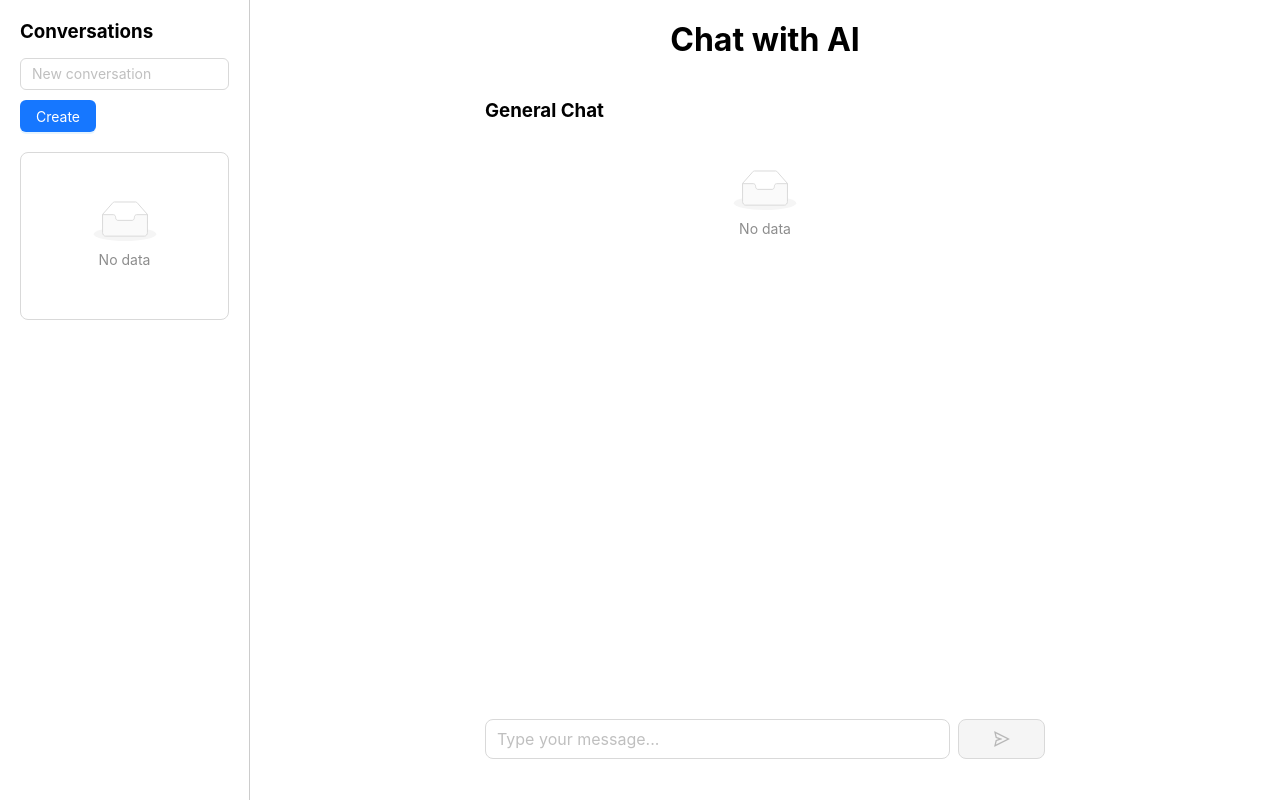
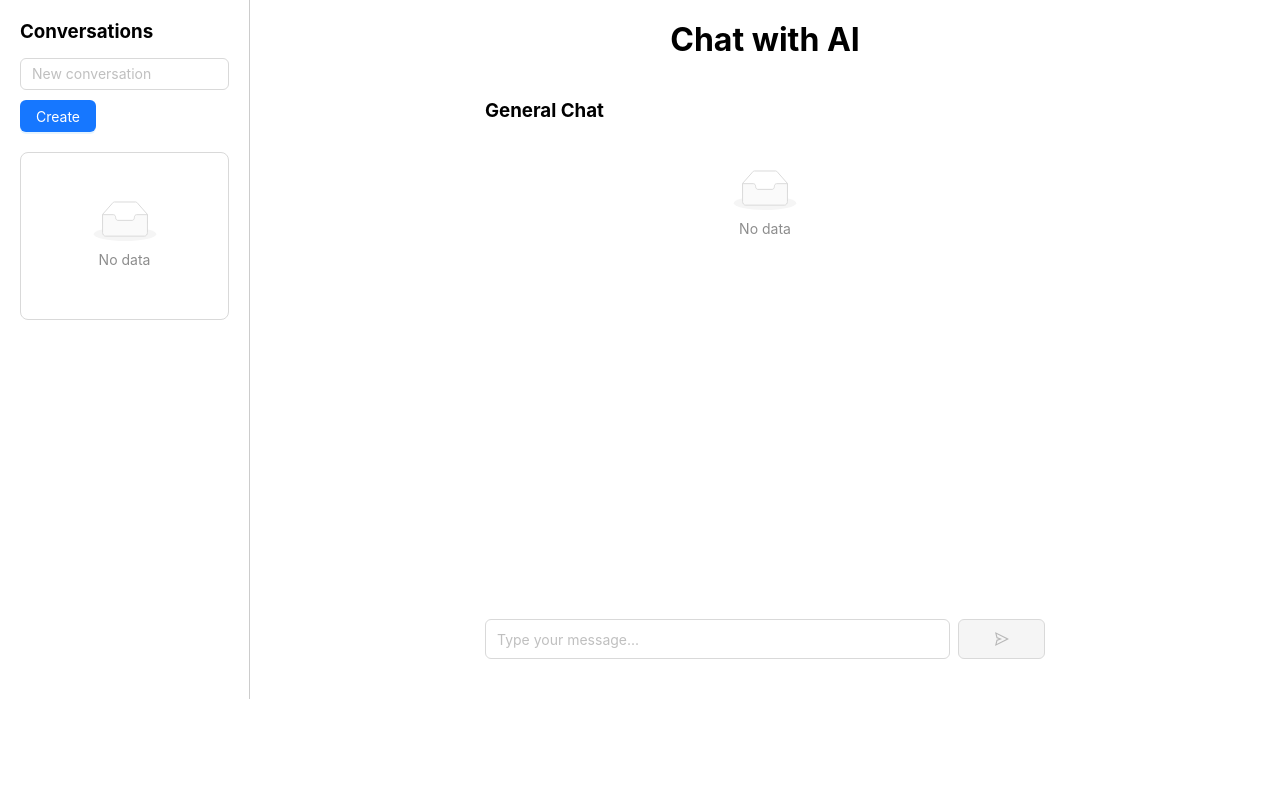
Before and after one commit to htoann/NextAI, a Next.js app: page / in a window 1280 px wide. Built offline with nearby package versions, Linux system fonts and the light colour scheme.

Commit message:
feat: adjust layout and styling for Chatbox and Sidebar components

```diff
--- a/src/app/components/Chatbox.tsx
+++ b/src/app/components/Chatbox.tsx
@@ -94,7 +94,7 @@ const Chatbox: React.FC<ChatboxProps> = ({
         maxWidth: "600px",
         margin: "0 auto",
         padding: "20px",
-        height: "700px",
+        height: "600px",
       }}
     >
       <h3>{selectedConversation}</h3>
@@ -148,8 +148,7 @@ const Chatbox: React.FC<ChatboxProps> = ({
             onChange={(e) => setUserMessage(e.target.value)}
             onPressEnter={handleSend}
             placeholder="Type your message..."
-            style={{ width: "100%" }}
-            size="large"
+            style={{ width: "100%", height: 40 }}
           />
         </Col>
         <Col span={4}>
@@ -158,8 +157,7 @@ const Chatbox: React.FC<ChatboxProps> = ({
             icon={<SendOutlined />}
             onClick={handleSend}
             disabled={!userMessage.trim()}
-            style={{ width: "100%" }}
-            size="large"
+            style={{ width: "100%", height: 40 }}
           />
         </Col>
       </Row>
--- a/src/app/components/Sidebar.tsx
+++ b/src/app/components/Sidebar.tsx
@@ -27,7 +27,7 @@ const Sidebar: React.FC<SidebarProps> = ({
         width: "250px",
         borderRight: "1px solid #ccc",
         padding: "20px",
-        maxHeight: "100vh",
+        maxHeight: "calc(100vh - 64px)",
         overflowY: "auto",
       }}
     >
--- a/src/app/globals.css
+++ b/src/app/globals.css
@@ -14,6 +14,7 @@ html,
 body {
   max-width: 100vw;
   overflow-x: hidden;
+  font-size: 16px;
 }
 
 body {
@@ -21,11 +22,7 @@ body {
   padding: 0;
   box-sizing: border-box;
   font-family: -apple-system, BlinkMacSystemFont, "Segoe UI", "Inter", Helvetica,
-    Apple Color Emoji, Arial, sans-serif, Segoe UI Emoji, Segoe UI Symbol !important;
-}
-
-textarea {
-  font-family: "Segoe UI", Tahoma, Geneva, Verdana, sans-serif;
+    Apple Color Emoji, Arial, sans-serif, Segoe UI Emoji, Segoe UI Symbol;
 }
 
 ::-webkit-scrollbar {
--- a/src/app/page.tsx
+++ b/src/app/page.tsx
@@ -32,8 +32,8 @@ const Home: React.FC = () => {
     }
 
     setConversations((prevConversations) => [
+      conversation,
       ...prevConversations,
-      conversation,
     ]);
 
     setMessages((prevMessages) => ({
@@ -69,7 +69,7 @@ const Home: React.FC = () => {
   };
 
   return (
-    <div style={{ display: "flex", height: "100vh" }}>
+    <div style={{ display: "flex" }}>
       <Sidebar
         conversations={conversations}
         onSelectConversation={handleSelectConversation}
```
